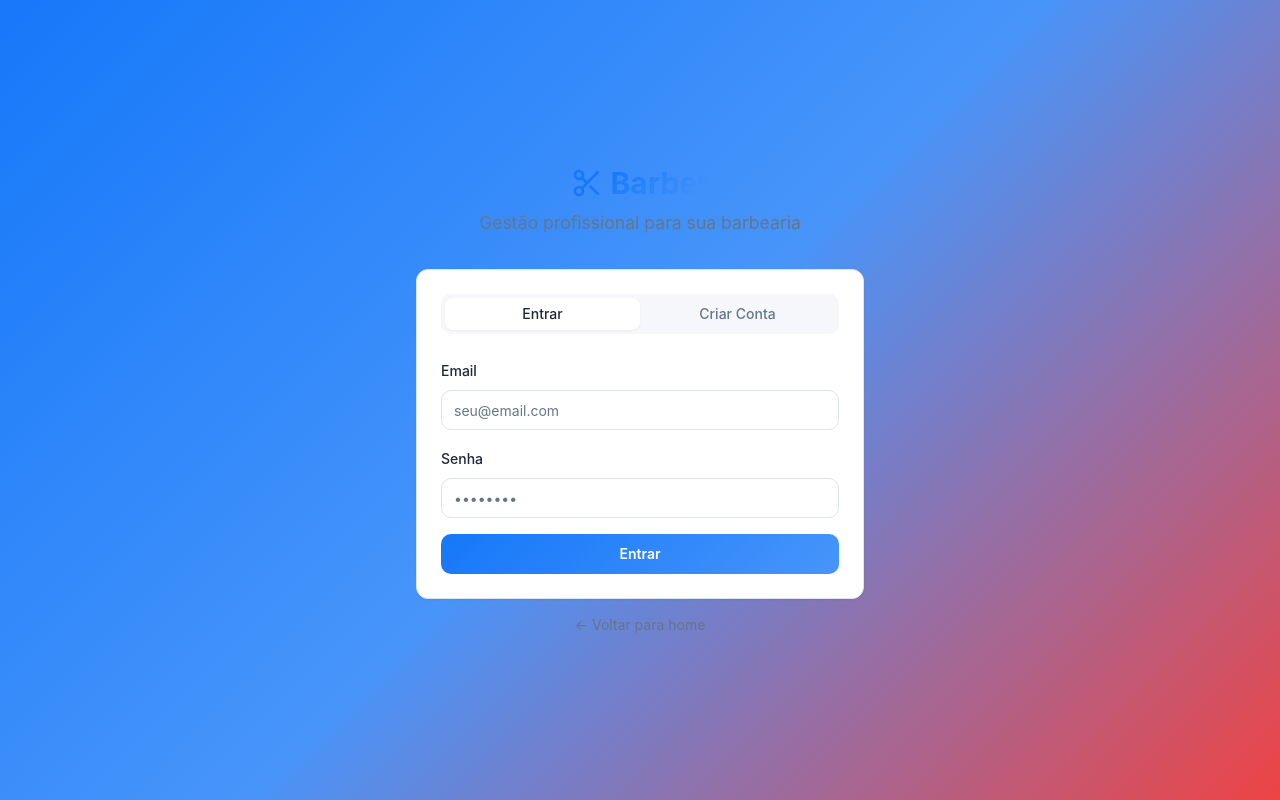
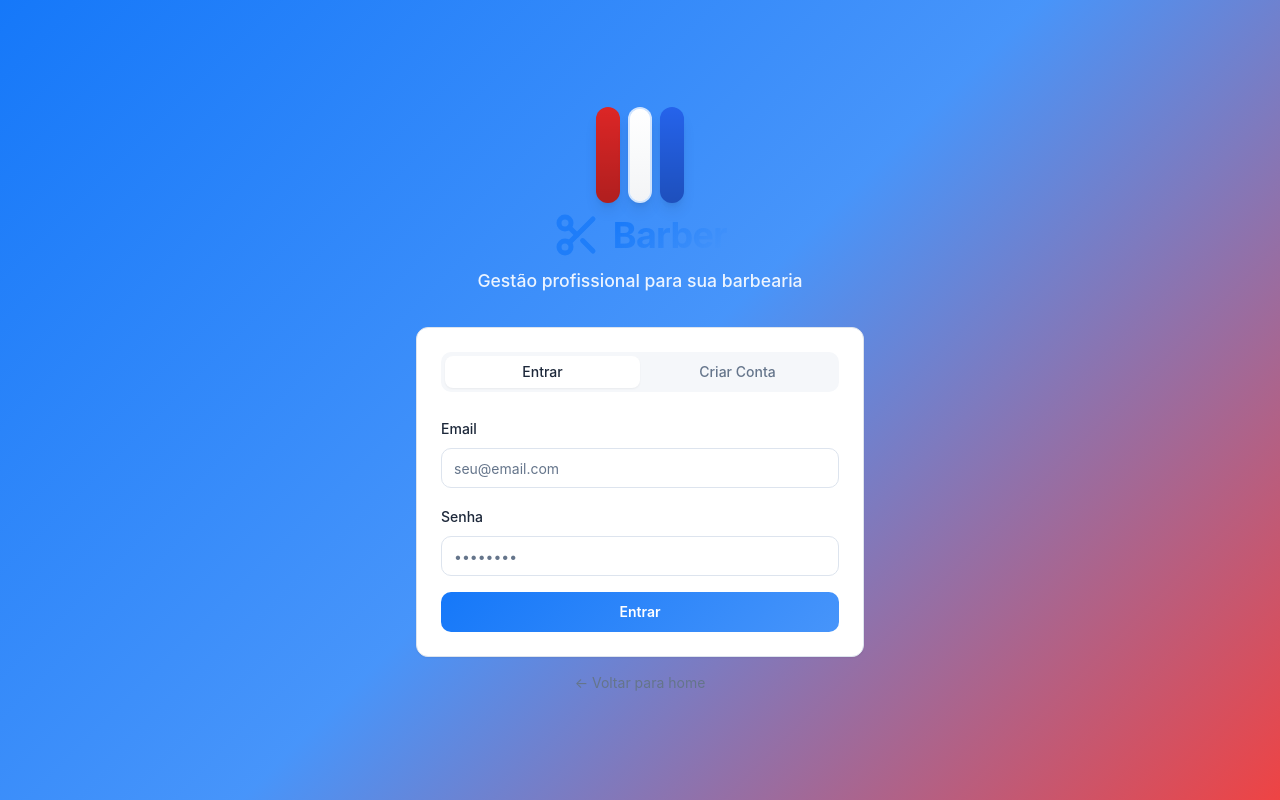
Before and after one commit to brunocamarg0/trim-squire, a React (Vite) app: page /auth in a window 1280 px wide. Built offline with nearby package versions, Linux system fonts and the light colour scheme; the HTML template or start-up script is replaced by a standard one.

Commit message:
Adicionar logo de poste de barbearia nas cores azul, branco e vermelho

```diff
--- /dev/null
+++ b/src/components/BarberLogo.tsx
@@ -0,0 +1,60 @@
+import { Scissors } from "lucide-react";
+
+interface BarberLogoProps {
+  size?: "sm" | "md" | "lg";
+  showText?: boolean;
+}
+
+export const BarberLogo = ({ size = "md", showText = true }: BarberLogoProps) => {
+  const sizeClasses = {
+    sm: "h-16 w-4",
+    md: "h-24 w-6",
+    lg: "h-32 w-8",
+  };
+
+  const textSizeClasses = {
+    sm: "text-2xl md:text-3xl",
+    md: "text-3xl md:text-4xl",
+    lg: "text-4xl md:text-5xl",
+  };
+
+  const iconSizeClasses = {
+    sm: "h-8 w-8",
+    md: "h-12 w-12",
+    lg: "h-16 w-16",
+  };
+
+  return (
+    <div className="flex flex-col items-center justify-center">
+      {/* Poste de Barbearia */}
+      <div className="flex items-center gap-2 mb-2">
+        {/* Faixa Vermelha */}
+        <div className={`${sizeClasses[size]} bg-[#DC2626] rounded-full shadow-lg relative`}>
+          <div className="absolute inset-0 bg-gradient-to-b from-transparent via-black/10 to-black/20 rounded-full"></div>
+        </div>
+
+        {/* Faixa Branca */}
+        <div className={`${sizeClasses[size]} bg-white rounded-full shadow-lg relative border-2 border-primary/20`}>
+          <div className="absolute inset-0 bg-gradient-to-b from-white via-gray-50 to-gray-100 rounded-full"></div>
+        </div>
+
+        {/* Faixa Azul */}
+        <div className={`${sizeClasses[size]} bg-[#2563EB] rounded-full shadow-lg relative`}>
+          <div className="absolute inset-0 bg-gradient-to-b from-transparent via-black/10 to-black/20 rounded-full"></div>
+        </div>
+      </div>
+
+      {/* Ícone de Tesoura e Texto */}
+      {showText && (
+        <div className="flex flex-col items-center gap-2">
+          <div className="flex items-center gap-3">
+            <Scissors className={`${iconSizeClasses[size]} text-primary animate-pulse`} strokeWidth={2.5} />
+            <h1 className={`${textSizeClasses[size]} font-bold bg-gradient-primary bg-clip-text text-transparent`}>
+              Barber
+            </h1>
+          </div>
+        </div>
+      )}
+    </div>
+  );
+};
--- a/src/pages/Auth.tsx
+++ b/src/pages/Auth.tsx
@@ -6,6 +6,7 @@ import { Label } from "@/components/ui/label";
 import { Tabs, TabsContent, TabsList, TabsTrigger } from "@/components/ui/tabs";
 import { Scissors } from "lucide-react";
 import { Link } from "react-router-dom";
+import { BarberLogo } from "@/components/BarberLogo";
 
 const Auth = () => {
   const [isLoading, setIsLoading] = useState(false);
@@ -28,13 +29,10 @@ const Auth = () => {
     <div className="min-h-screen bg-gradient-hero flex items-center justify-center p-4">
       <div className="w-full max-w-md">
         <div className="text-center mb-8">
-          <Link to="/" className="inline-flex items-center gap-2 text-3xl font-bold mb-2">
-            <Scissors className="h-8 w-8 text-primary" />
-            <span className="bg-gradient-primary bg-clip-text text-transparent">
-              Barber
-            </span>
+          <Link to="/" className="inline-block mb-2">
+            <BarberLogo size="md" showText={true} />
           </Link>
-          <p className="text-muted-foreground">Gestão profissional para sua barbearia</p>
+          <p className="text-white/90 font-medium">Gestão profissional para sua barbearia</p>
         </div>
 
         <Card className="p-6 shadow-premium">
--- a/src/pages/Demo.tsx
+++ b/src/pages/Demo.tsx
@@ -2,6 +2,7 @@ import { Card } from "@/components/ui/card";
 import { Button } from "@/components/ui/button";
 import { Calendar, Users, DollarSign, ArrowLeft } from "lucide-react";
 import { Link } from "react-router-dom";
+import { BarberLogo } from "@/components/BarberLogo";
 
 const Demo = () => {
   return (
@@ -17,6 +18,9 @@ const Demo = () => {
         </div>
 
         <div className="text-center mb-12">
+          <div className="flex justify-center mb-6">
+            <BarberLogo size="md" showText={false} />
+          </div>
           <h1 className="text-4xl font-bold mb-4">
             Demonstração do <span className="text-primary">Barber</span>
           </h1>
--- a/src/pages/Index.tsx
+++ b/src/pages/Index.tsx
@@ -3,6 +3,7 @@ import { Card } from "@/components/ui/card";
 import { Calendar, Users, TrendingUp, Scissors, Clock, DollarSign, Shield, Star } from "lucide-react";
 import { Link } from "react-router-dom";
 import heroImage from "@/assets/hero-barbershop.jpg";
+import { BarberLogo } from "@/components/BarberLogo";
 
 const Index = () => {
   return (
@@ -17,12 +18,10 @@ const Index = () => {
 
         <div className="container relative z-10 mx-auto px-4 py-20 text-center">
           <div className="animate-fade-in">
-            <h1 className="mb-6 text-5xl md:text-7xl font-bold">
-              <span className="bg-gradient-primary bg-clip-text text-transparent">
-                Barber
-              </span>
-            </h1>
-            <p className="mb-8 text-xl md:text-2xl text-muted-foreground max-w-3xl mx-auto">
+            <div className="flex justify-center mb-8">
+              <BarberLogo size="lg" showText={true} />
+            </div>
+            <p className="mb-8 text-xl md:text-2xl text-white max-w-3xl mx-auto font-medium">
               Sistema completo de gestão para barbearias.
               Agendamentos, controle financeiro e muito mais em uma única plataforma.
             </p>
```
